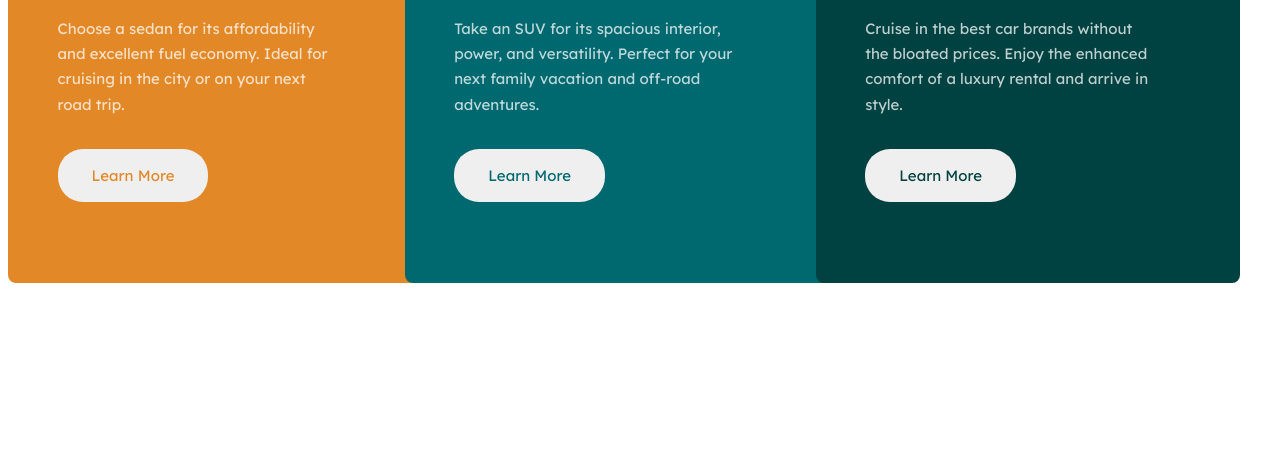
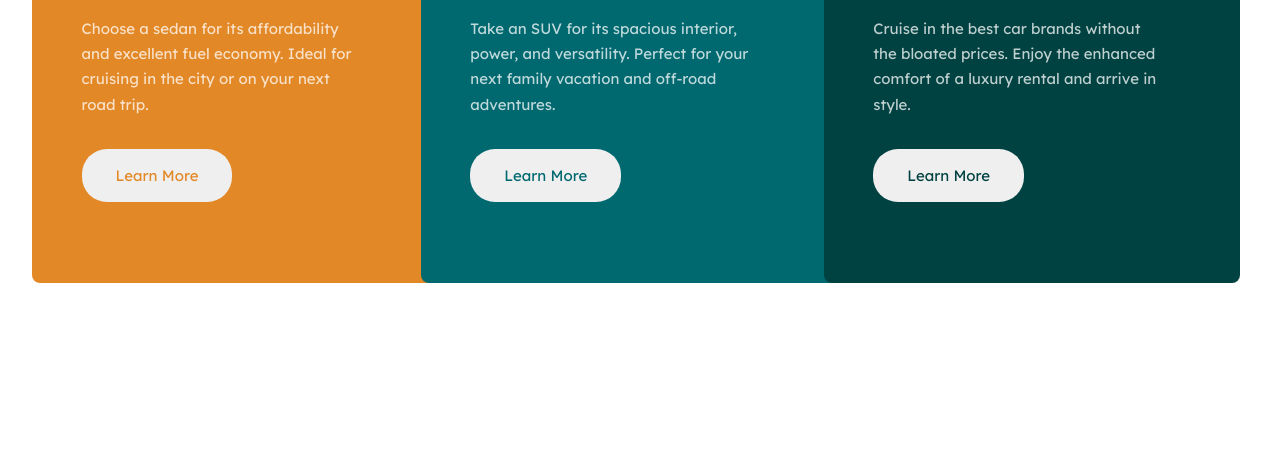
Before and after one commit to laynet/3-column-preview-card, a website built with Parcel: page src/index.html in a window 1280 px wide. Shown: the part 351-800 px from the top of the page. Built offline with nearby package versions, Linux system fonts and the light colour scheme.

```diff
--- a/src/css/main.scss
+++ b/src/css/main.scss
@@ -54,7 +54,7 @@
   display: flex;
   flex-direction: column;
   background-color: $white;
-  padding: 0.5rem;
+  padding: 0.5rem 0.5rem 0.5rem 2rem;
 
   @media (min-width: $desktop) {
     flex-direction: row;
```
Also changed, not shown: 2 other files.
